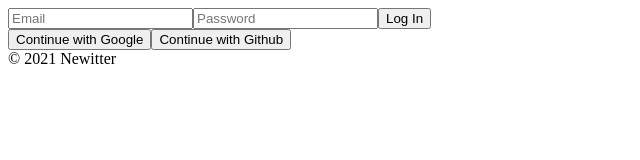
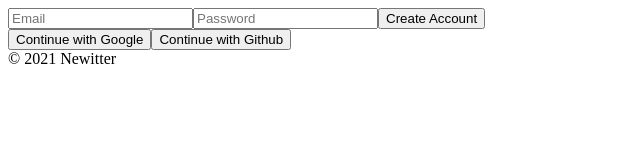
Before and after one commit to Gentlec/newitter, a React (Create React App) app: page /#/ in a window 1280 px wide. Shown: the top 160 px of the page, without its empty margins (0-640 px from the left). Built offline with nearby package versions, Linux system fonts and the light colour scheme; no server answers.

Commit message:
Creating Account

```diff
--- a/src/routes/Auth.js
+++ b/src/routes/Auth.js
@@ -1,8 +1,14 @@
+import {
+  createUserWithEmailAndPassword,
+  signInWithEmailAndPassword,
+} from "@firebase/auth";
+import { authService } from "nwFirebase";
 import React, { useState } from "react";
 
 const Auth = () => {
   const [email, setEmail] = useState("");
   const [password, setPassword] = useState("");
+  const [newAccount, setNewAccount] = useState(true);
   const onChange = (event) => {
     const {
       target: { name, value },
@@ -13,8 +19,23 @@
       setPassword(value);
     }
   };
-  const onSubmit = (event) => {
+  const onSubmit = async (event) => {
     event.preventDefault();
+    try {
+      let data;
+      if (newAccount) {
+        data = await createUserWithEmailAndPassword(
+          authService,
+          email,
+          password
+        );
+      } else {
+        data = await signInWithEmailAndPassword(authService, email, password);
+      }
+      console.log(data);
+    } catch (error) {
+      console.log(error);
+    }
   };
   return (
     <div>
@@ -35,7 +56,7 @@
           value={password}
           onChange={onChange}
         />
-        <input type="submit" value="Log In" />
+        <input type="submit" value={newAccount ? "Create Account" : "Log In"} />
       </form>
       <div>
         <button>Continue with Google</button>
```
